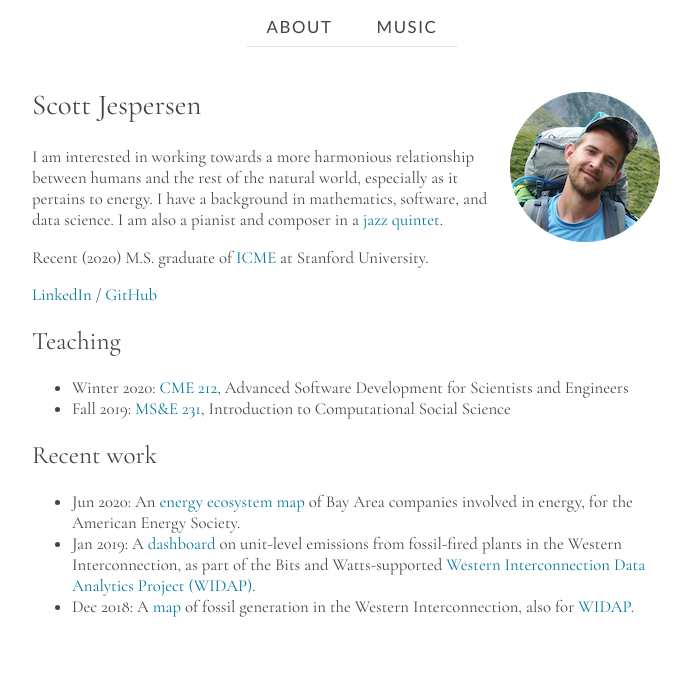
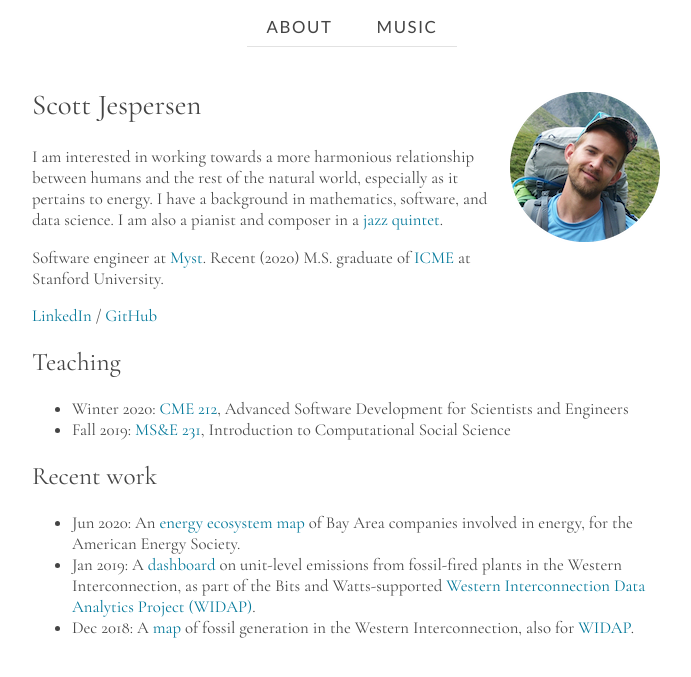
Before and after one commit to sdjespersen/sdjespersen.github.io, a Jekyll site: the page built from index.md, in a window 1280 px wide. Shown: the top 677 px of the page, without its empty margins (288-979 px from the left). Built offline with Jekyll 4.4.1, drawn with Linux system fonts in a browser that asks for light colours.

Commit message:
update job

```diff
--- a/index.md
+++ b/index.md
@@ -12,8 +12,8 @@ and the rest of the natural world, especially as it pertains to energy. I have a
 background in mathematics, software, and data science. I am also a pianist and
 composer in a [jazz quintet](https://www.nebulajazz.com).
 
-Recent (2020) M.S. graduate of [ICME](https://icme.stanford.edu/) at Stanford
-University.
+Software engineer at [Myst](https://myst.ai/). Recent (2020) M.S. graduate of
+[ICME](https://icme.stanford.edu/) at Stanford University.
 
 [LinkedIn](https://www.linkedin.com/in/scottjespersen/) /
 [GitHub](https://github.com/sdjespersen/)
```
